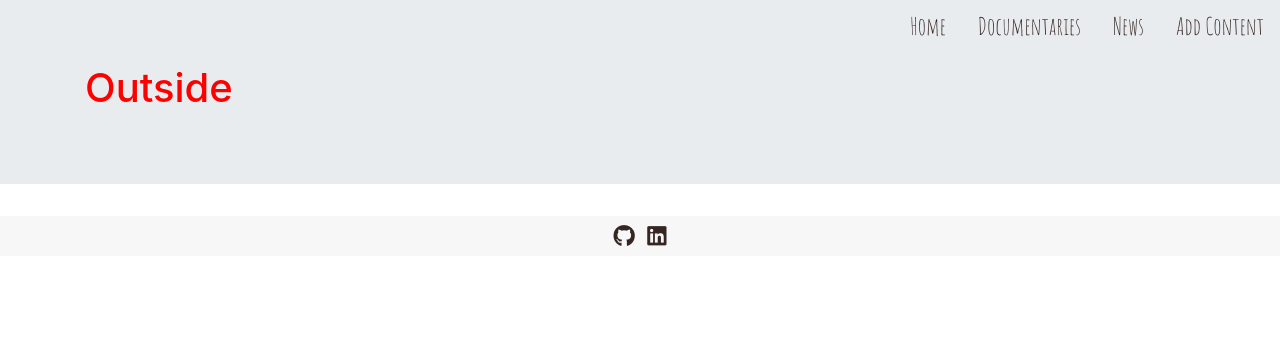
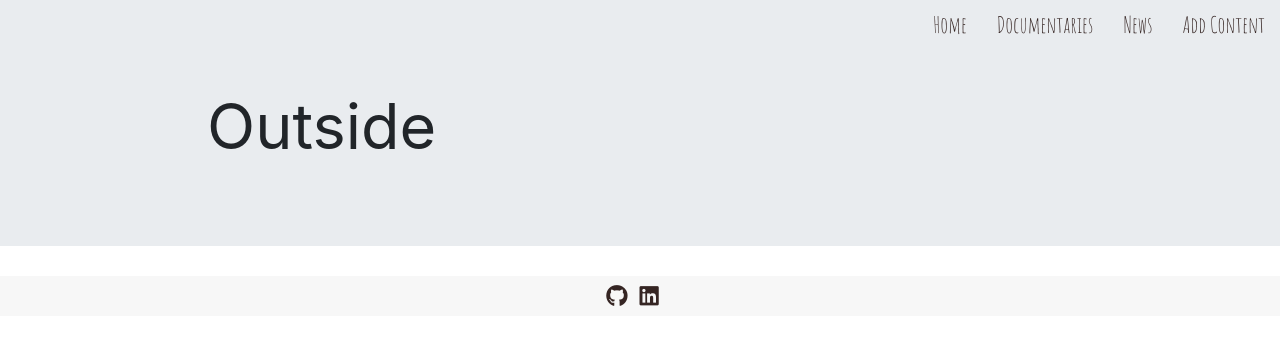
Before and after one commit to elisamunoz/docu-llamas, a Flask app: page / in a window 1280 px wide. Shown: the top 345 px of the page. Run offline with Flask 2, Linux system fonts and the light colour scheme; data that the repository does not hold is empty; some libraries are stand-ins or nearby versions.

Commit message:
added materialize cdn links

```diff
--- a/static/css/style.css
+++ b/static/css/style.css
@@ -47,7 +47,3 @@
     font-weight: 700;
     color: #2a201f;
   }
-
-  h1 {
-    color: red;
-  }
--- a/templates/base.html
+++ b/templates/base.html
@@ -11,6 +11,7 @@
       rel="stylesheet"
       href="https://stackpath.bootstrapcdn.com/bootstrap/4.3.0/css/bootstrap.min.css"
     />
+    <link href="https://fonts.googleapis.com/icon?family=Material+Icons" rel="stylesheet">
     <link
       href="https://fonts.googleapis.com/css?family=Roboto:300,400,500,700&display=swap"
       rel="stylesheet"
@@ -19,6 +20,7 @@
       href="https://fonts.googleapis.com/css?family=Amatic+SC&display=swap"
       rel="stylesheet"
     />
+    <link rel="stylesheet" href="https://cdnjs.cloudflare.com/ajax/libs/materialize/0.100.2/css/materialize.min.css">
     <link rel="stylesheet" href="{{ url_for('static', filename='css/style.css') }}" />
   </head>
   <body>
@@ -75,11 +77,8 @@
       <!--/Footer-->
 
       <!--Scripts-->
-      <script
-        src="https://code.jquery.com/jquery-3.2.1.js"
-        integrity="sha256-DZAnKJ/6XZ9si04Hgrsxu/8s717jcIzLy3oi35EouyE="
-        crossorigin="anonymous"
-      ></script>
+      <script src="https://cdnjs.cloudflare.com/ajax/libs/jquery/3.2.1/jquery.min.js"></script>
+      <script src="https://cdnjs.cloudflare.com/ajax/libs/materialize/0.100.2/js/materialize.min.js"></script>
       <script
         src="https://kit.fontawesome.com/68fe0b31dc.js"
         crossorigin="anonymous"
```
